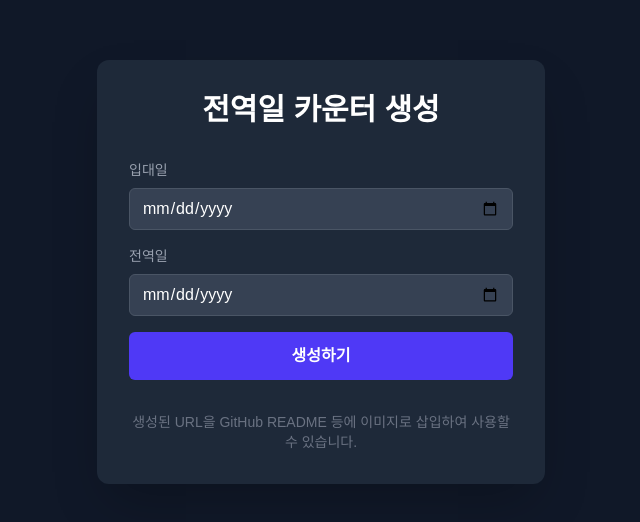
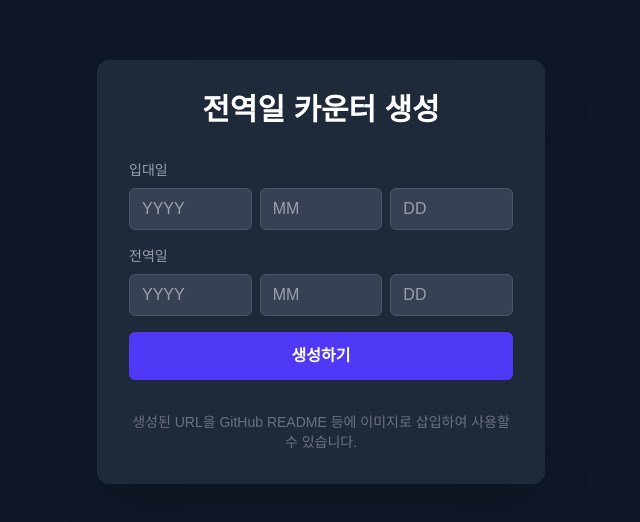
Before and after one commit to k-atusa/ets-readme-counter, a Next.js app: page / in a window 1280 px wide. Shown: the part 128-650 px from the top of the page, without its empty margins (319-959 px from the left). Built offline with nearby package versions, Linux system fonts and the light colour scheme.

Commit message:
feat: enhance date input handling with separate fields for year, month, and day

```diff
--- a/src/app/page.tsx
+++ b/src/app/page.tsx
@@ -1,50 +1,108 @@
 'use client';
 
-import { useState } from 'react';
+import { useState, useRef, ChangeEvent } from 'react';
 import { useRouter } from 'next/navigation';
 
 export default function Home() {
-  const [startDate, setStartDate] = useState('');
-  const [endDate, setEndDate] = useState('');
+  const [startDate, setStartDate] = useState({ year: '', month: '', day: '' });
+  const [endDate, setEndDate] = useState({ year: '', month: '', day: '' });
   const router = useRouter();
 
-  const handleSubmit = (e: React.FormEvent) => {
+  const startMonthRef = useRef<HTMLInputElement>(null) as React.RefObject<HTMLInputElement>;
+  const startDayRef = useRef<HTMLInputElement>(null) as React.RefObject<HTMLInputElement>;
+  const endYearRef = useRef<HTMLInputElement>(null) as React.RefObject<HTMLInputElement>;
+  const endMonthRef = useRef<HTMLInputElement>(null) as React.RefObject<HTMLInputElement>;
+  const endDayRef = useRef<HTMLInputElement>(null) as React.RefObject<HTMLInputElement>;
+
+  const handleDateChange = (
+    e: ChangeEvent<HTMLInputElement>,
+    setter: typeof setStartDate,
+    nextFieldRef?: React.RefObject<HTMLInputElement>
+  ) => {
+    const { name, value } = e.target;
+    if (!/^\d*$/.test(value)) return;
+
+    setter(prev => ({ ...prev, [name]: value }));
+
+    if (value.length === e.target.maxLength) {
+      nextFieldRef?.current?.focus();
+    }
+  };
+
+  const handleSubmit = (e: React.FormEvent<HTMLFormElement>) => {
     e.preventDefault();
-    const formattedStartDate = startDate.replace(/-/g, '');
-    const formattedEndDate = endDate.replace(/-/g, '');
+    const formattedStartDate = `${startDate.year}${startDate.month.padStart(2, '0')}${startDate.day.padStart(2, '0')}`;
+    const formattedEndDate = `${endDate.year}${endDate.month.padStart(2, '0')}${endDate.day.padStart(2, '0')}`;
     router.push(`/view?startdate=${formattedStartDate}&enddate=${formattedEndDate}`);
   };
 
   return (
     <main className="min-h-screen flex flex-col items-center justify-center bg-gray-900 p-4 text-gray-200">
       <div className="bg-gray-800 p-8 rounded-xl shadow-2xl w-full max-w-md">
-        <h1 className="text-3xl font-bold text-center mb-8 text-white">전역일 카운터 생성</h1>
+        <h1 className="text-3xl font-bold text-center mb-8 text-white">
+          전역일 카운터 생성
+        </h1>
         <form onSubmit={handleSubmit} className="space-y-4">
           <div>
             <label htmlFor="startDate" className="block text-sm font-medium text-gray-400 mb-2">
               입대일
             </label>
+            <div className="flex space-x-2">
               <input
-              type="date"
-              id="startDate"
-              value={startDate}
-              onChange={(e) => setStartDate(e.target.value)}
-              className="w-full px-3 py-2 bg-gray-700 border border-gray-600 rounded-md text-white focus:outline-none focus:ring-2 focus:ring-indigo-500"
+                type="text" name="year" placeholder="YYYY" maxLength={4} value={startDate.year}
+                onChange={(e) => handleDateChange(e, setStartDate, startMonthRef)}
+                className="w-1/3 px-3 py-2 bg-gray-700 border border-gray-600 rounded-md text-white focus:outline-none focus:ring-2 focus:ring-indigo-500"
+                autoComplete='off'
                 required
               />
+              <input
+                type="text" name="month" placeholder="MM" maxLength={2} value={startDate.month}
+                onChange={(e) => handleDateChange(e, setStartDate, startDayRef)}
+                ref={startMonthRef}
+                className="w-1/3 px-3 py-2 bg-gray-700 border border-gray-600 rounded-md text-white focus:outline-none focus:ring-2 focus:ring-indigo-500"
+                autoComplete='off'
+                required
+              />
+              <input
+                type="text" name="day" placeholder="DD" maxLength={2} value={startDate.day}
+                onChange={(e) => handleDateChange(e, setStartDate, endYearRef)}
+                ref={startDayRef}
+                className="w-1/3 px-3 py-2 bg-gray-700 border border-gray-600 rounded-md text-white focus:outline-none focus:ring-2 focus:ring-indigo-500"
+                autoComplete='off'
+                required
+              />
+            </div>
           </div>
           <div>
             <label htmlFor="endDate" className="block text-sm font-medium text-gray-400 mb-2">
               전역일
             </label>
+            <div className="flex space-x-2">
               <input
-              type="date"
-              id="endDate"
-              value={endDate}
-              onChange={(e) => setEndDate(e.target.value)}
-              className="w-full px-3 py-2 bg-gray-700 border border-gray-600 rounded-md text-white focus:outline-none focus:ring-2 focus:ring-indigo-500"
+                type="text" name="year" placeholder="YYYY" maxLength={4} value={endDate.year}
+                onChange={(e) => handleDateChange(e, setEndDate, endMonthRef)}
+                ref={endYearRef}
+                className="w-1/3 px-3 py-2 bg-gray-700 border border-gray-600 rounded-md text-white focus:outline-none focus:ring-2 focus:ring-indigo-500"
+                autoComplete='off'
                 required
               />
+              <input
+                type="text" name="month" placeholder="MM" maxLength={2} value={endDate.month}
+                onChange={(e) => handleDateChange(e, setEndDate, endDayRef)}
+                ref={endMonthRef}
+                className="w-1/3 px-3 py-2 bg-gray-700 border border-gray-600 rounded-md text-white focus:outline-none focus:ring-2 focus:ring-indigo-500"
+                autoComplete='off'
+                required
+              />
+              <input
+                type="text" name="day" placeholder="DD" maxLength={2} value={endDate.day}
+                onChange={(e) => handleDateChange(e, setEndDate)}
+                ref={endDayRef}
+                className="w-1/3 px-3 py-2 bg-gray-700 border border-gray-600 rounded-md text-white focus:outline-none focus:ring-2 focus:ring-indigo-500"
+                autoComplete='off'
+                required
+              />
+            </div>
           </div>
           <button
             type="submit"
```
Lines whose indentation alone changed are shown as unchanged.
